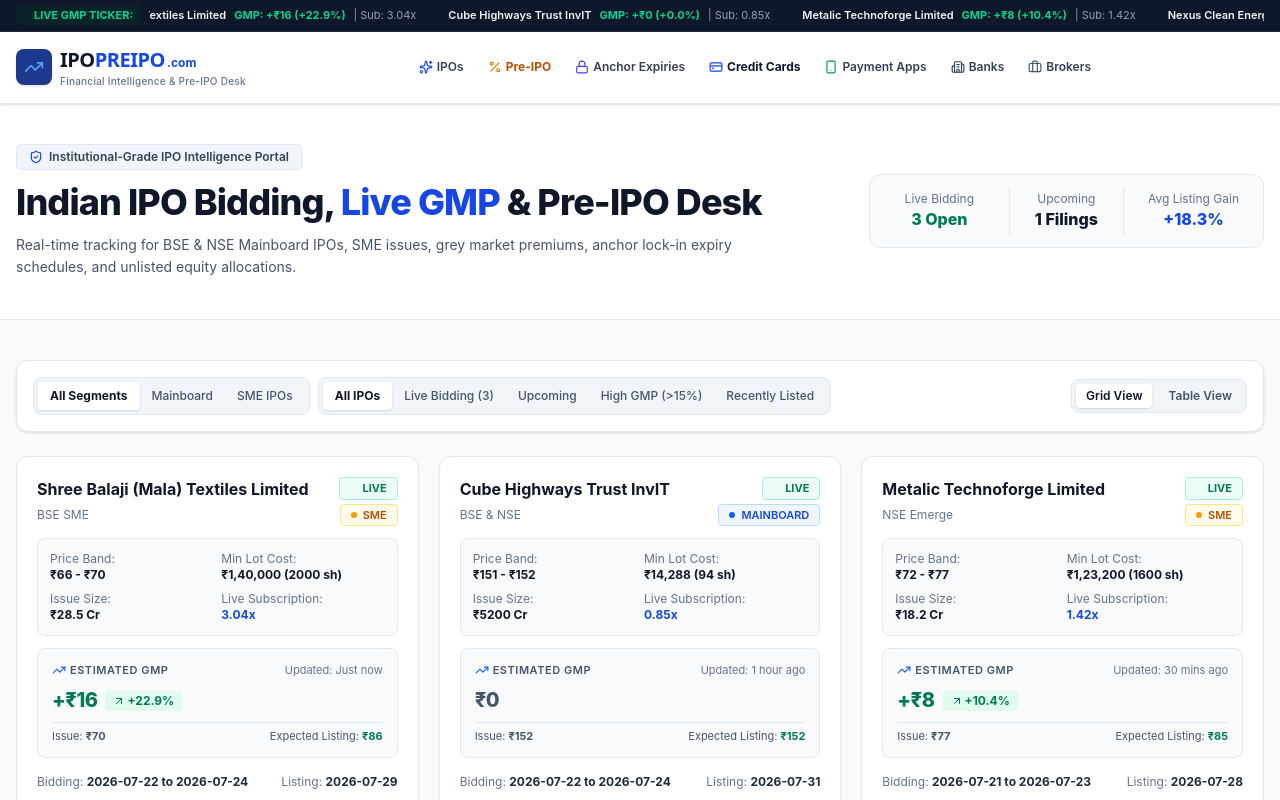
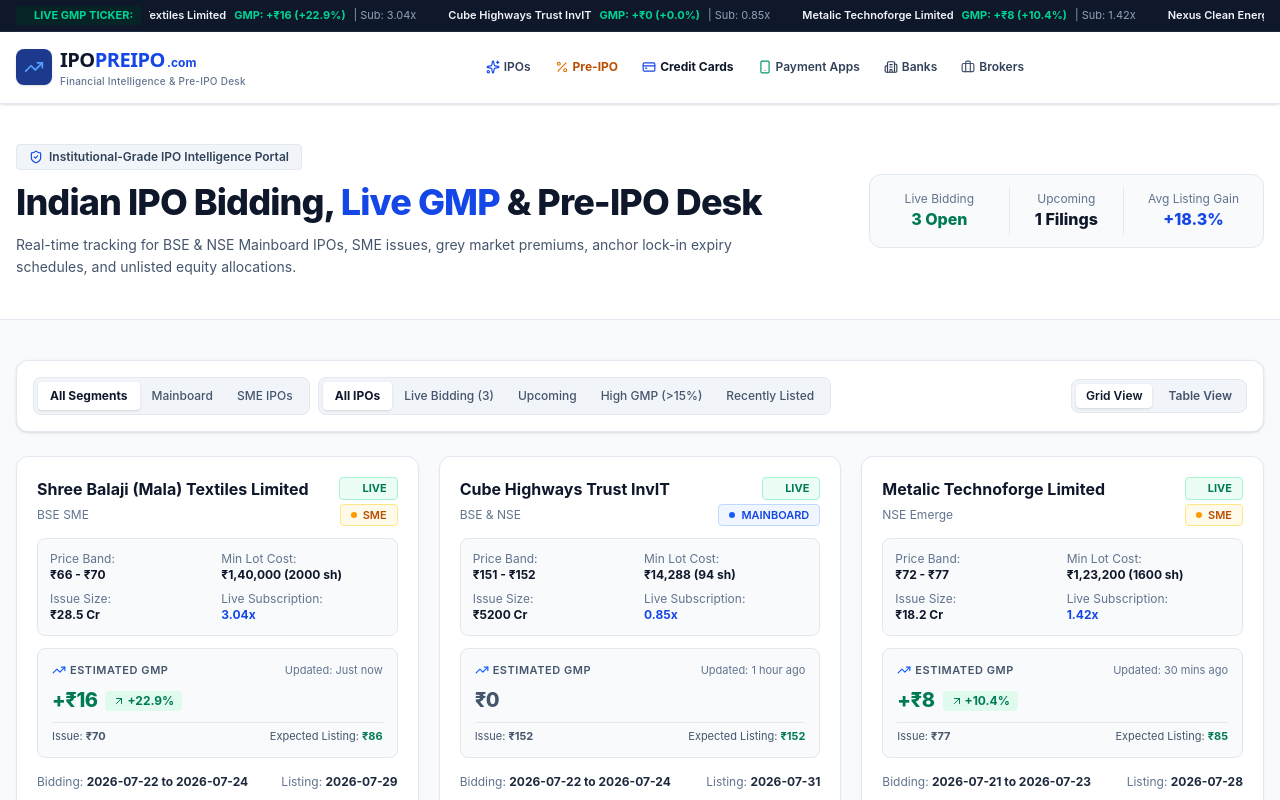
Before and after one commit to Gupta-Developer/ipopreipo, a Next.js app: page / in a window 1280 px wide. Shown: the top 800 px of the page. Built offline with nearby package versions, Linux system fonts and the light colour scheme.

Commit message:
fix(navbar): remove Anchor Expiries link from navigation bar

```diff
--- a/src/components/layout/Navbar.tsx
+++ b/src/components/layout/Navbar.tsx
@@ -5,7 +5,6 @@
 import {
   TrendingUp,
   Sparkles,
-  Lock,
   Percent,
   Briefcase,
   CreditCard,
@@ -90,14 +89,6 @@
           </Link>
 
           <Link
-            href="/anchor-lockins"
-            className="px-2.5 py-2 rounded-md hover:bg-slate-100 hover:text-blue-700 transition-colors flex items-center gap-1"
-          >
-            <Lock className="w-3.5 h-3.5 text-indigo-600" />
-            Anchor Expiries
-          </Link>
-
-          <Link
             href="/credit-cards"
             className="px-2.5 py-2 rounded-md hover:bg-slate-100 hover:text-blue-700 transition-colors flex items-center gap-1 text-slate-900 font-bold"
           >
@@ -161,9 +152,6 @@
           <Link onClick={() => setMobileMenuOpen(false)} href="/banks" className="px-3 py-2 rounded-md hover:bg-slate-200">
             Banks &amp; Savings Accounts
           </Link>
-          <Link onClick={() => setMobileMenuOpen(false)} href="/anchor-lockins" className="px-3 py-2 rounded-md hover:bg-slate-200">
-            Anchor Lock-In Tracker
-          </Link>
           <Link onClick={() => setMobileMenuOpen(false)} href="/brokers" className="px-3 py-2 rounded-md hover:bg-slate-200">
             Broker Comparisons
           </Link>
```
